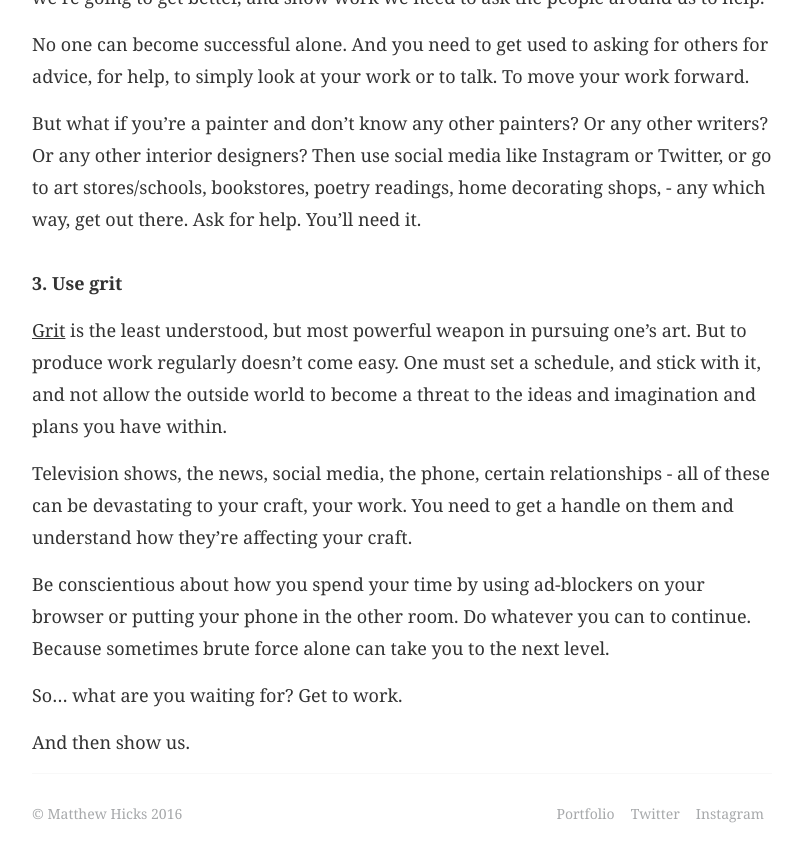
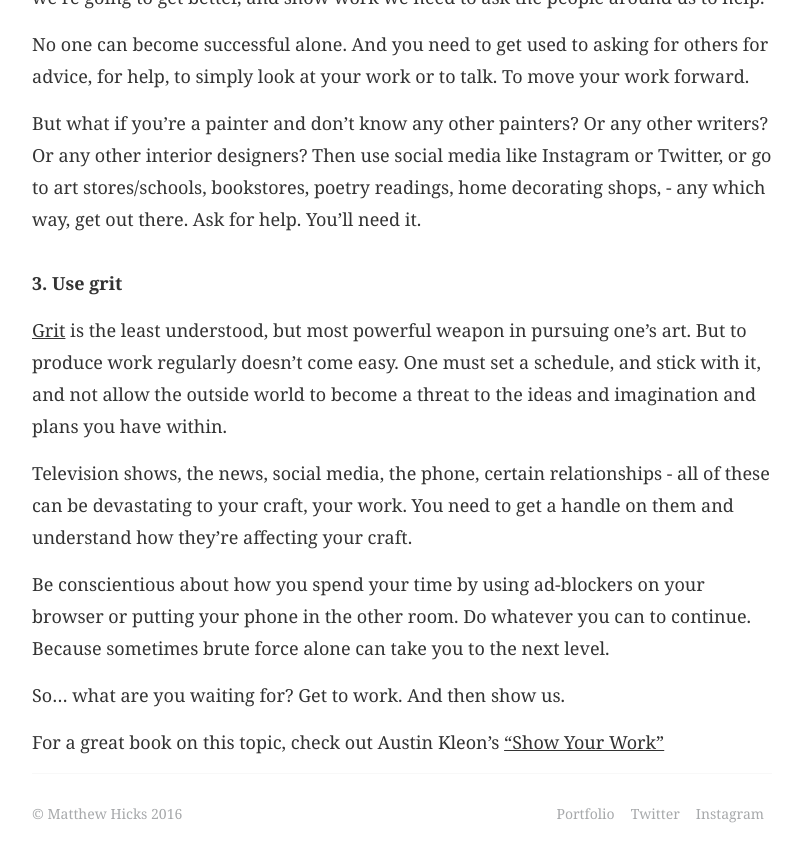
Before and after one commit to mattihicks/matthewmatthew, a Jekyll site: the page built from _posts/2016-08-24-threshold.markdown, in a window 1280 px wide and 900 px high, scrolled down 1722 px. Shown: the top 862 px of the window, without its empty margins (238-1040 px from the left). Built offline with Jekyll 4.4.1, drawn with Linux system fonts in a browser that asks for light colours; some web fonts are replaced.

Commit message:
added link

```diff
--- a/_posts/2016-08-24-threshold.markdown
+++ b/_posts/2016-08-24-threshold.markdown
@@ -41,6 +41,6 @@ Television shows, the news, social media, the phone, certain relationships - all
 
 Be conscientious about how you spend your time by using ad-blockers on your browser or putting your phone in the other room. Do whatever you can to continue. Because sometimes brute force alone can take you to the next level.
 
-So... what are you waiting for? Get to work.
+So... what are you waiting for? Get to work. And then show us.
 
-And then show us.
+For a great book on this topic, check out Austin Kleon's ["Show Your Work"](https://www.goodreads.com/book/show/18290401-show-your-work)
```
